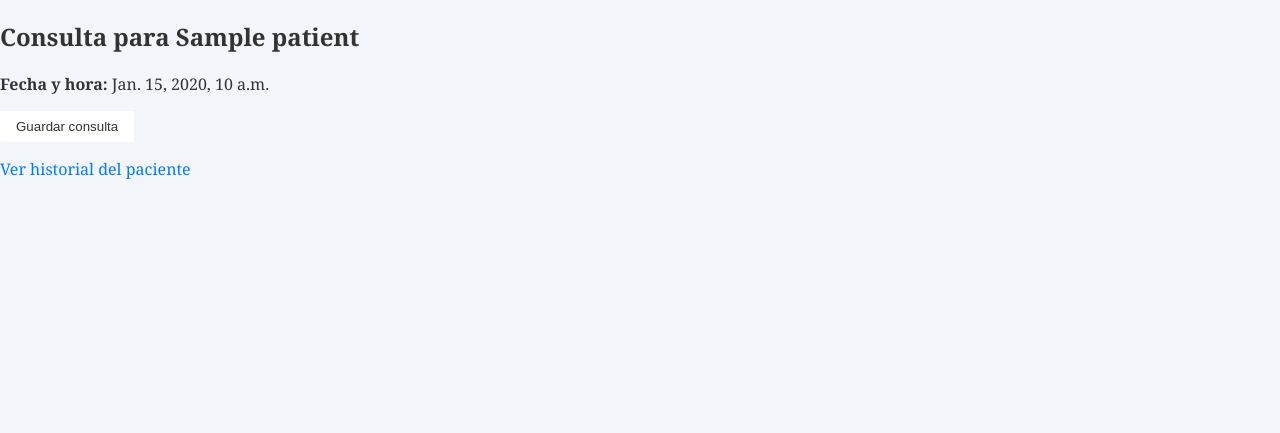
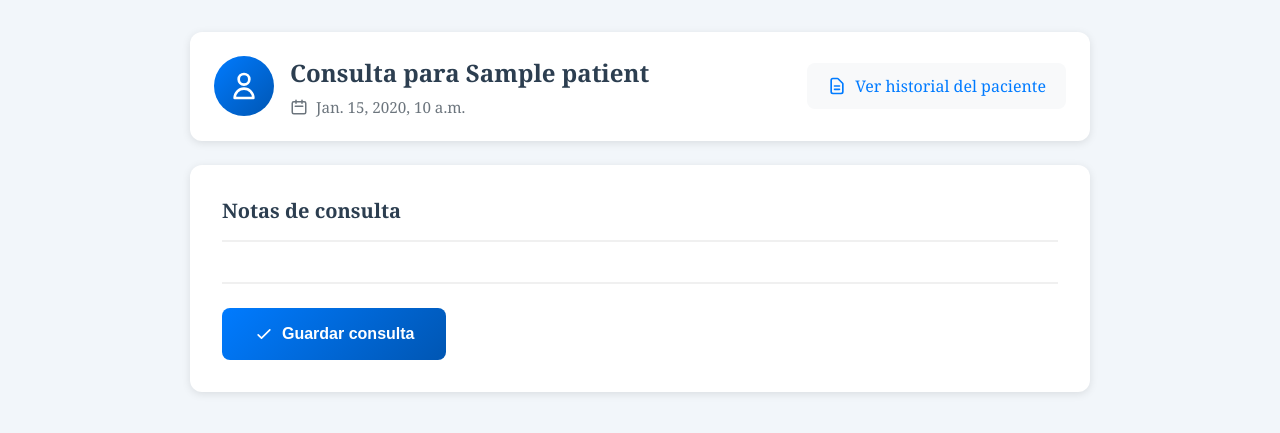
Before and after one commit to jaco8ar/SaludConectada, a Django app: template templates/clinical/manage_consultation.html in a window 1280 px wide. Shown: the part 102-535 px from the top of the page. Run offline with Django 5.2, Linux system fonts and the light colour scheme; the template is opened without the code that fills it: most values are stand-ins (such as "Sample title", 1, 10 or a date in 2020).

Commit message:
add: estilos para notas de consulta

```diff
--- /dev/null
+++ b/static/styles/clinical/manage_consultation.css
@@ -0,0 +1,242 @@
+/* Consultation Form Styles */
+
+.consultation-container {
+  max-width: 900px;
+  margin: 0 auto;
+  padding: 2rem 1rem;
+}
+
+.consultation-header {
+  background: white;
+  border-radius: 12px;
+  padding: 1.5rem;
+  margin-bottom: 1.5rem;
+  box-shadow: 0 2px 8px rgba(0, 0, 0, 0.1);
+}
+
+.header-content {
+  display: flex;
+  justify-content: space-between;
+  align-items: center;
+  gap: 1.5rem;
+}
+
+.patient-info {
+  display: flex;
+  align-items: center;
+  gap: 1rem;
+  flex: 1;
+}
+
+.patient-avatar {
+  width: 60px;
+  height: 60px;
+  background: linear-gradient(135deg, #007bff 0%, #0056b3 100%);
+  border-radius: 50%;
+  display: flex;
+  align-items: center;
+  justify-content: center;
+  flex-shrink: 0;
+}
+
+.patient-avatar svg {
+  width: 32px;
+  height: 32px;
+  color: white;
+}
+
+.patient-details h2 {
+  margin: 0 0 0.5rem 0;
+  font-size: 1.5rem;
+  color: #2c3e50;
+}
+
+.appointment-datetime {
+  display: flex;
+  align-items: center;
+  gap: 0.5rem;
+  margin: 0;
+  color: #6c757d;
+  font-size: 0.95rem;
+}
+
+.appointment-datetime svg {
+  width: 18px;
+  height: 18px;
+}
+
+.view-record-link {
+  display: inline-flex;
+  align-items: center;
+  gap: 0.5rem;
+  padding: 0.75rem 1.25rem;
+  background: #f8f9fa;
+  color: #007bff;
+  text-decoration: none;
+  border-radius: 8px;
+  font-weight: 500;
+  transition: all 0.3s ease;
+  white-space: nowrap;
+}
+
+.view-record-link svg {
+  width: 20px;
+  height: 20px;
+}
+
+.view-record-link:hover {
+  background: #007bff;
+  color: white;
+  transform: translateY(-2px);
+  box-shadow: 0 4px 12px rgba(0, 123, 255, 0.3);
+}
+
+.consultation-form-card {
+  background: white;
+  border-radius: 12px;
+  padding: 2rem;
+  box-shadow: 0 2px 8px rgba(0, 0, 0, 0.1);
+}
+
+.consultation-form-card h3 {
+  margin: 0 0 1.5rem 0;
+  font-size: 1.25rem;
+  color: #2c3e50;
+  padding-bottom: 1rem;
+  border-bottom: 2px solid #f0f0f0;
+}
+
+.consultation-form {
+  display: flex;
+  flex-direction: column;
+  gap: 1.5rem;
+}
+
+.form-group {
+  display: flex;
+  flex-direction: column;
+  gap: 0.5rem;
+}
+
+.form-group label {
+  font-weight: 600;
+  color: #2c3e50;
+  font-size: 0.95rem;
+}
+
+.form-group label .required {
+  color: #dc3545;
+  margin-left: 0.25rem;
+}
+
+.help-text {
+  margin: 0;
+  font-size: 0.875rem;
+  color: #6c757d;
+}
+
+.form-group input[type="text"],
+.form-group input[type="email"],
+.form-group input[type="number"],
+.form-group select,
+.form-group textarea {
+  width: 100%;
+  padding: 0.75rem;
+  border: 2px solid #e0e0e0;
+  border-radius: 8px;
+  font-size: 1rem;
+  font-family: inherit;
+  transition: all 0.3s ease;
+  background: white;
+}
+
+.form-group textarea {
+  min-height: 150px;
+  resize: vertical;
+}
+
+.form-group input:focus,
+.form-group select:focus,
+.form-group textarea:focus {
+  outline: none;
+  border-color: #007bff;
+  box-shadow: 0 0 0 3px rgba(0, 123, 255, 0.1);
+}
+
+.error-messages {
+  margin-top: 0.5rem;
+}
+
+.error-message {
+  margin: 0;
+  padding: 0.5rem;
+  background: #ffe5e5;
+  color: #dc3545;
+  border-radius: 6px;
+  font-size: 0.875rem;
+}
+
+.form-actions {
+  margin-top: 1rem;
+  padding-top: 1.5rem;
+  border-top: 2px solid #f0f0f0;
+}
+
+.btn-save {
+  display: inline-flex;
+  align-items: center;
+  gap: 0.5rem;
+  padding: 1rem 2rem;
+  background: linear-gradient(135deg, #007bff 0%, #0056b3 100%);
+  color: white;
+  border: none;
+  border-radius: 8px;
+  font-size: 1rem;
+  font-weight: 600;
+  cursor: pointer;
+  transition: all 0.3s ease;
+}
+
+.btn-save svg {
+  width: 20px;
+  height: 20px;
+}
+
+.btn-save:hover {
+  transform: translateY(-2px);
+  box-shadow: 0 6px 20px rgba(0, 123, 255, 0.4);
+}
+
+.btn-save:active {
+  transform: translateY(0);
+}
+
+/* Responsive Design */
+@media (max-width: 768px) {
+  .consultation-container {
+    padding: 1rem;
+  }
+
+  .header-content {
+    flex-direction: column;
+    align-items: flex-start;
+  }
+
+  .view-record-link {
+    width: 100%;
+    justify-content: center;
+  }
+
+  .patient-details h2 {
+    font-size: 1.25rem;
+  }
+
+  .consultation-form-card {
+    padding: 1.5rem;
+  }
+
+  .btn-save {
+    width: 100%;
+    justify-content: center;
+  }
+}
--- a/templates/clinical/manage_consultation.html
+++ b/templates/clinical/manage_consultation.html
@@ -1,18 +1,78 @@
 {% extends "base.html" %}
+{% load static %}
+
+{% block extra_css %}
+  <link rel="stylesheet" href="{% static 'styles/clinical/manage_consultation.css' %}">
+{% endblock %}
 
 {% block content %}
-  <h2>Consulta para {{ appointment.patient }}</h2>
-  <p><strong>Fecha y hora:</strong> {{ appointment.scheduled_datetime }}</p>
+<div class="consultation-container">
+  <div class="consultation-header">
+    <div class="header-content">
+      <div class="patient-info">
+        <div class="patient-avatar">
+          <svg xmlns="http://www.w3.org/2000/svg" fill="none" viewBox="0 0 24 24" stroke="currentColor">
+            <path stroke-linecap="round" stroke-linejoin="round" stroke-width="2" d="M16 7a4 4 0 11-8 0 4 4 0 018 0zM12 14a7 7 0 00-7 7h14a7 7 0 00-7-7z" />
+          </svg>
+        </div>
+        <div class="patient-details">
+          <h2>Consulta para {{ appointment.patient }}</h2>
+          <p class="appointment-datetime">
+            <svg xmlns="http://www.w3.org/2000/svg" fill="none" viewBox="0 0 24 24" stroke="currentColor">
+              <path stroke-linecap="round" stroke-linejoin="round" stroke-width="2" d="M8 7V3m8 4V3m-9 8h10M5 21h14a2 2 0 002-2V7a2 2 0 00-2-2H5a2 2 0 00-2 2v12a2 2 0 002 2z" />
+            </svg>
+            {{ appointment.scheduled_datetime }}
+          </p>
+        </div>
+      </div>
+      <a href="{% url 'clinical:doctor_patient_record' appointment.id %}" class="view-record-link">
+        <svg xmlns="http://www.w3.org/2000/svg" fill="none" viewBox="0 0 24 24" stroke="currentColor">
+          <path stroke-linecap="round" stroke-linejoin="round" stroke-width="2" d="M9 12h6m-6 4h6m2 5H7a2 2 0 01-2-2V5a2 2 0 012-2h5.586a1 1 0 01.707.293l5.414 5.414a1 1 0 01.293.707V19a2 2 0 01-2 2z" />
+        </svg>
+        Ver historial del paciente
+      </a>
+    </div>
+  </div>
 
-  <form method="post">
-    {% csrf_token %}
-    {{ form.as_p }}
-    <button type="submit">Guardar consulta</button>
-  </form>
+  <div class="consultation-form-card">
+    <h3>Notas de consulta</h3>
+    <form method="post" class="consultation-form">
+      {% csrf_token %}
 
-  <p>
-    <a href="{% url 'clinical:doctor_patient_record' appointment.id %}">
-      Ver historial del paciente
-    </a>
-  </p>
+      {% for field in form %}
+        <div class="form-group">
+          <label for="{{ field.id_for_label }}">
+            {{ field.label }}
+            {% if field.field.required %}
+              <span class="required">*</span>
+            {% endif %}
+          </label>
+
+          {% if field.help_text %}
+            <p class="help-text">{{ field.help_text }}</p>
+          {% endif %}
+
+          {{ field }}
+
+          {% if field.errors %}
+            <div class="error-messages">
+              {% for error in field.errors %}
+                <p class="error-message">{{ error }}</p>
+              {% endfor %}
+            </div>
+          {% endif %}
+        </div>
+      {% endfor %}
+
+      <div class="form-actions">
+        <button type="submit" class="btn-save">
+          <svg xmlns="http://www.w3.org/2000/svg" fill="none" viewBox="0 0 24 24" stroke="currentColor">
+            <path stroke-linecap="round" stroke-linejoin="round" stroke-width="2" d="M5 13l4 4L19 7" />
+          </svg>
+          Guardar consulta
+        </button>
+      </div>
+    </form>
+  </div>
+</div>
 {% endblock %}
```
